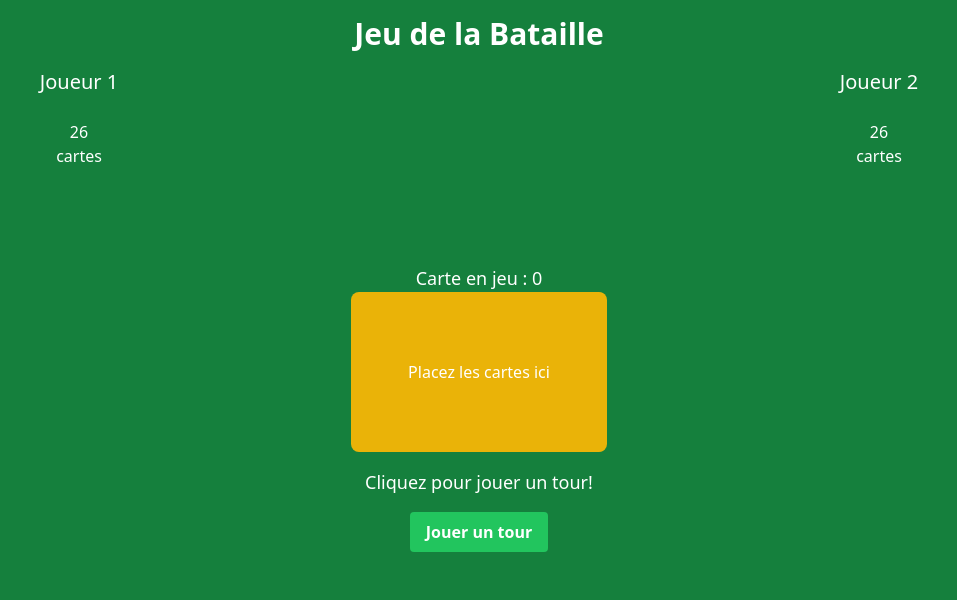
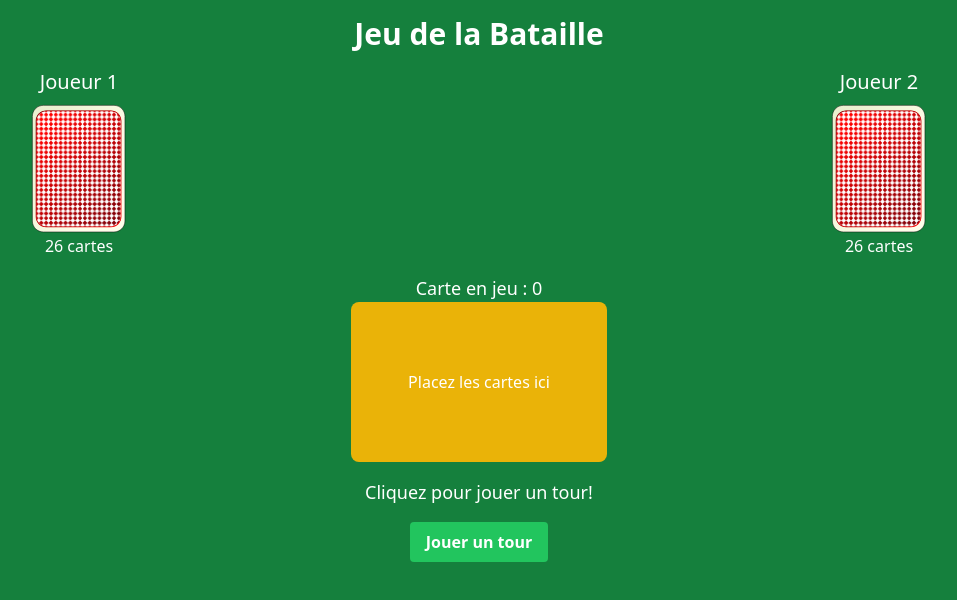
Before and after one commit to Odecam1/Bataille, a React (Vite) app: page / in a window 1280 px wide. Shown: the top 600 px of the page, without its empty margins (161-1118 px from the left). Built offline with nearby package versions, Linux system fonts and the light colour scheme.

Commit message:
add Cardback

```diff
--- a/src/components/PlayerDeck.tsx
+++ b/src/components/PlayerDeck.tsx
@@ -1,18 +1,19 @@
+import { Cardback } from "./card/cardback"
+
 type PlayerDeckProps = {
   playerName: string
   cardCount: number
-  color: string
 }
 
 export const PlayerDeck: React.FC<PlayerDeckProps> = ({
   playerName,
   cardCount,
-  color,
 }) => (
   <div className="flex flex-col items-center">
     <h2 className="text-white text-xl mb-2">{playerName}</h2>
-    <div className={`rounded-lg p-4 text-center w-24 h-36 text-white ${color}`}>
+    <Cardback width={96} />
+    <p className="text-white">
       {cardCount} carte{cardCount > 1 ? "s" : ""}
-    </div>
+    </p>
   </div>
 )
--- /dev/null
+++ b/src/components/card/Cardback.tsx
@@ -0,0 +1,10 @@
+import { FC } from "react"
+
+type Props = {
+  width?: number
+  height?: number
+}
+
+export const Cardback: FC<Props> = ({ width, height }) => (
+  <img width={width} height={height} src="/cards/cardback_red.svg" />
+)
```
